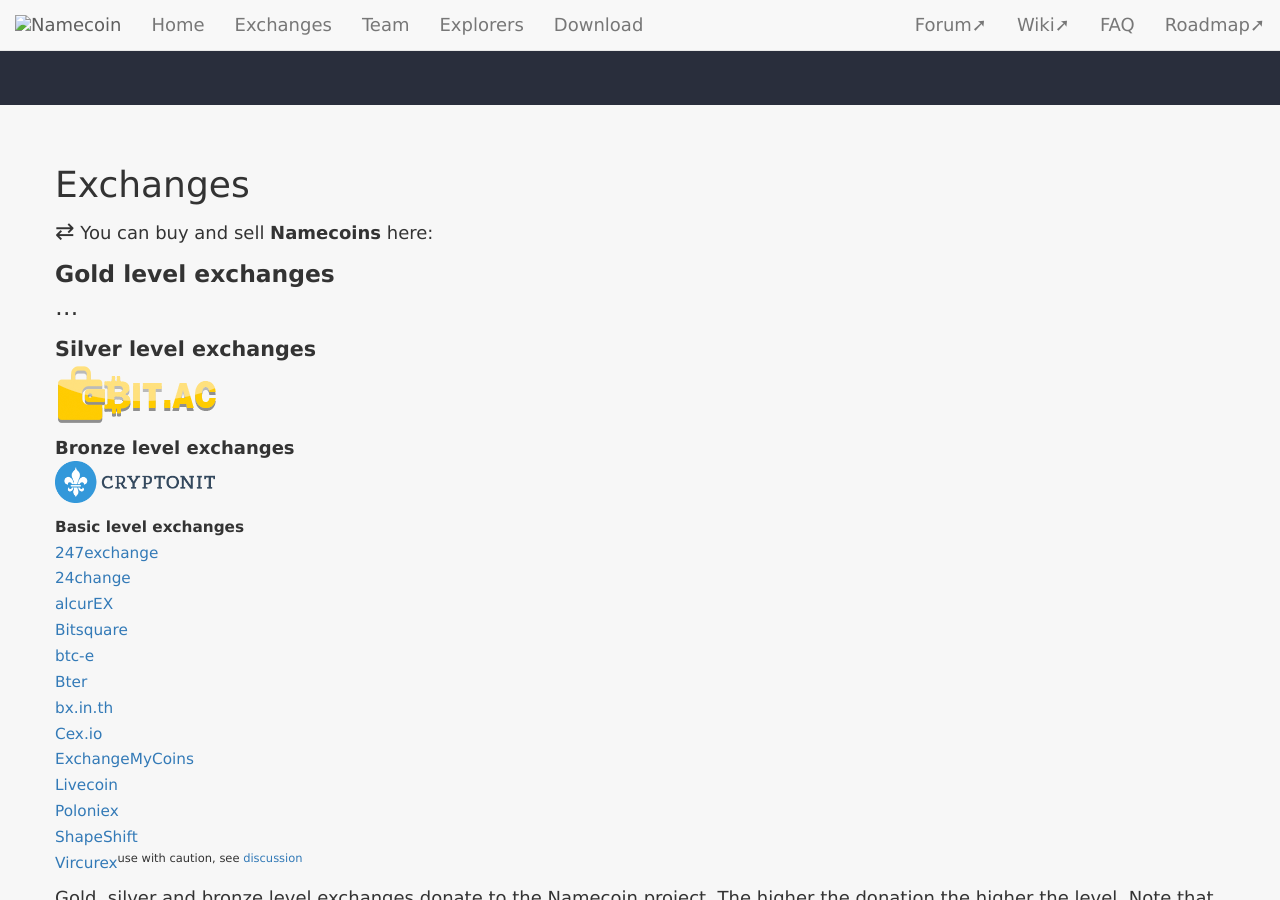
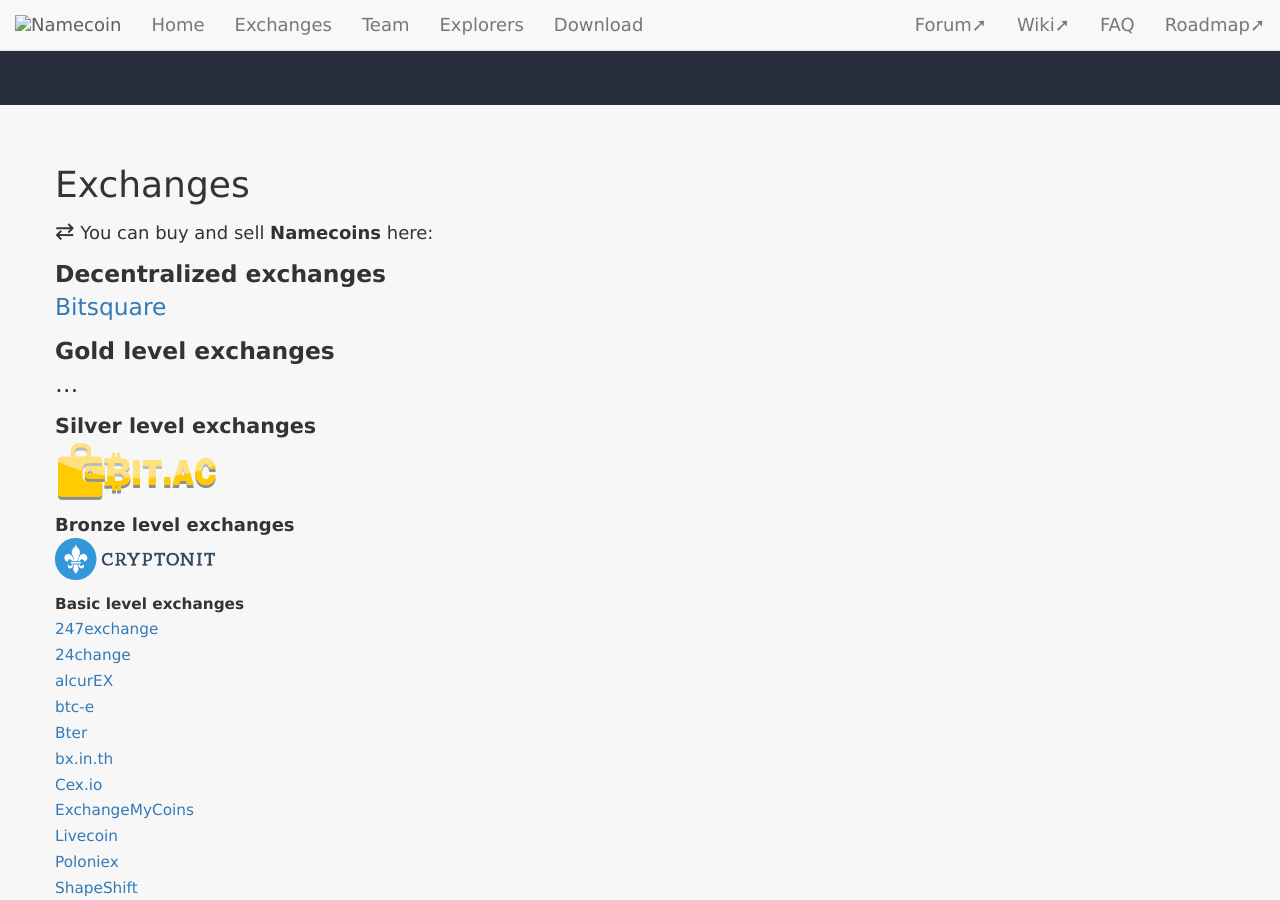
Before and after one commit to JeremyRand/namecoin.org, a Jekyll site: the page built from exchanges/index.md, in a window 1280 px wide and 900 px high, scrolled down 245 px. Built offline with Jekyll 4.4.1, drawn with Linux system fonts in a browser that asks for light colours; nearby versions of some CDN libraries; library files that are not in the unit come from our copies.

Commit message:
Exchanges: create Decentralized section.

```diff
--- a/exchanges/index.md
+++ b/exchanges/index.md
@@ -6,6 +6,11 @@ title: Exchanges
 {::options parse_block_html="true" /}
 
 <span style="font-size:130%;">&#8644;</span> You can buy and sell **Namecoins** here:
+
+<span style="font-size:130%;">
+**Decentralized exchanges**<br>
+[Bitsquare](https://bitsquare.io/)<br>
+</span>
 
 <span style="font-size:130%;">
 **Gold level exchanges**<br>
```
Also changed, not shown: other parts of exchanges/index.md (+0 -1 lines).
